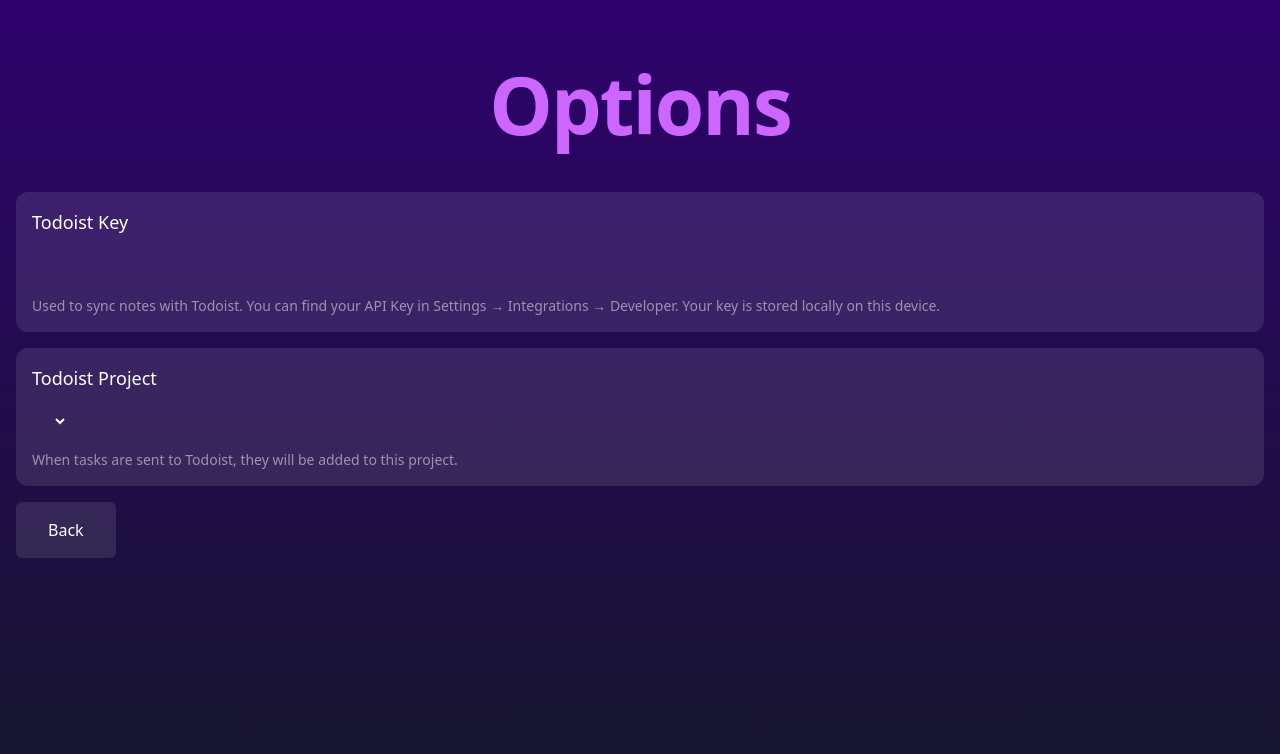
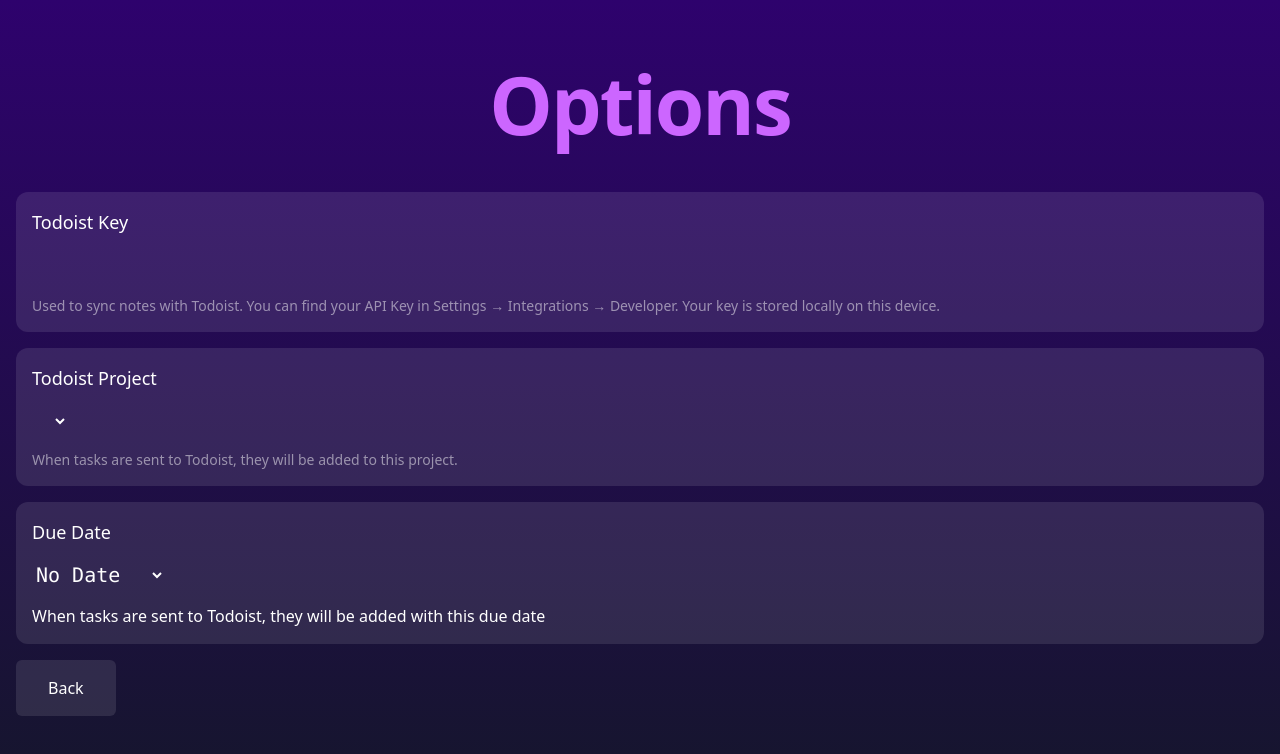
Before and after one commit to brenapp/motes, a Next.js app: page /options in a window 1280 px wide. Shown: the top 754 px of the page. Built offline with nearby package versions, Linux system fonts and the light colour scheme.

Commit message:
Add due string as an option

```diff
--- a/src/pages/index.tsx
+++ b/src/pages/index.tsx
@@ -36,8 +36,10 @@
 
   // Keyboard shortcuts
   useKeyboardShortcut({
-    key: "n",
-    preventDefault: false,
+    key: (ev) =>
+      ["n", "ArrowUp"].includes(ev.key) &&
+      document.activeElement !== input.current,
+    preventDefault: true,
     callback: () => input.current?.focus(),
   });
 
@@ -46,6 +48,17 @@
     ctrlKey: true,
     preventDefault: true,
     callback: () => router.push("/options"),
+  });
+
+  useKeyboardShortcut({
+    key: "ArrowDown",
+    preventDefault: true,
+    stopPropagation: true,
+    callback: () => {
+      const note = notes[0];
+      if (!note) return;
+      noteContainers.current[note.id]?.focus();
+    },
   });
 
   useEffect(() => {
@@ -70,7 +83,8 @@
     stopPropagation: true,
     preventDefault: true,
     callback: () => {
-      const note = notes[0]!;
+      const note = notes[0];
+      if (!note) return;
       noteContainers.current[note.id]?.focus();
     },
   });
@@ -108,6 +122,7 @@
       setNotes((prev) => prev.filter((_, i) => i !== index));
     };
   }
+  const dueString = localStorage.getItem("options.dueString") ?? undefined;
 
   function onNoteSend(index: number) {
     return () => {
@@ -119,6 +134,7 @@
           description: rest.join("\n"),
           projectId,
           sectionId,
+          dueString,
         });
 
         setNotes((prev) => {
@@ -223,10 +239,7 @@
             </p>
           </Link>
         </nav>
-        <div className="container flex flex-col items-center justify-center gap-12 px-4 py-16 ">
-          <h1 className="text-5xl font-extrabold tracking-tight text-white sm:text-[5rem]">
-            <span className="text-[hsl(280,100%,70%)]">MOTES</span>
-          </h1>
+        <div className="container flex flex-col items-center justify-center gap-12 px-4 pt-24 ">
           <main className="flex w-full flex-col gap-4 rounded-xl bg-white/10 p-4 text-white focus-within:border">
             <h1 className="text-lg">Create Note</h1>
             <textarea
--- a/src/pages/options.tsx
+++ b/src/pages/options.tsx
@@ -15,6 +15,9 @@
     useLocalStorage<string>("options.projectId");
   const [sectionId, setSectionId] =
     useLocalStorage<string>("options.sectionId");
+
+  const [dueString, setDueString] =
+    useLocalStorage<string>("options.dueString");
 
   const api = useMemo(() => {
     if (!apiKey) return null;
@@ -127,6 +130,24 @@
               </label>
             </section>
           )}
+          <section className="flex w-full flex-col gap-4 rounded-xl bg-white/10 p-4 text-white focus-within:border">
+            <h1 className="text-lg">Due Date</h1>
+            <select
+              aria-label="Due Date"
+              className="w-min rounded-lg bg-transparent pr-4 font-mono text-xl
+            outline-none"
+              value={dueString}
+              onChange={(e) => setDueString(e.target.value)}
+            >
+              <option value="">No Date</option>
+              <option value="today">Today</option>
+              <option value="tomorrow">Tomorrow</option>
+            </select>
+            <label htmlFor="options.dueString">
+              When tasks are sent to Todoist, they will be added with this due
+              date
+            </label>
+          </section>
           <section className="w-full">
             <Link
               href="/"
```
